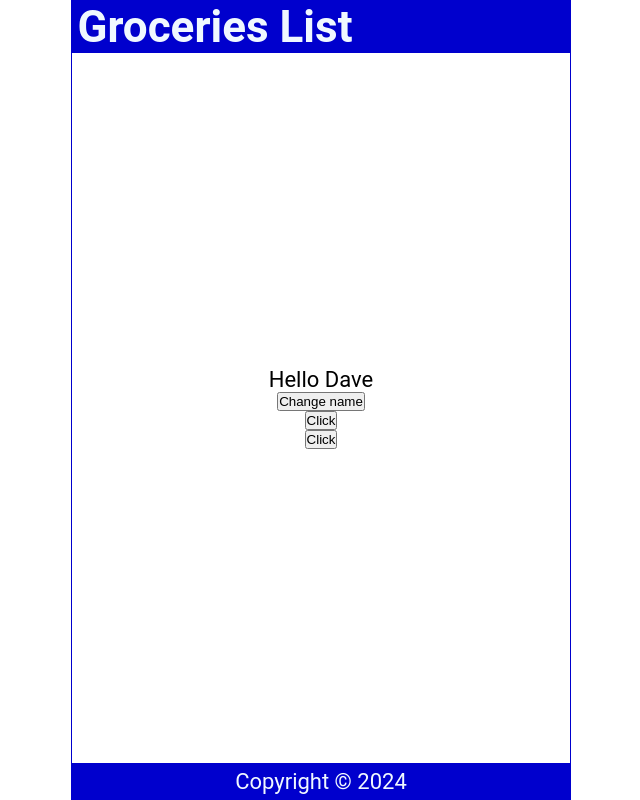
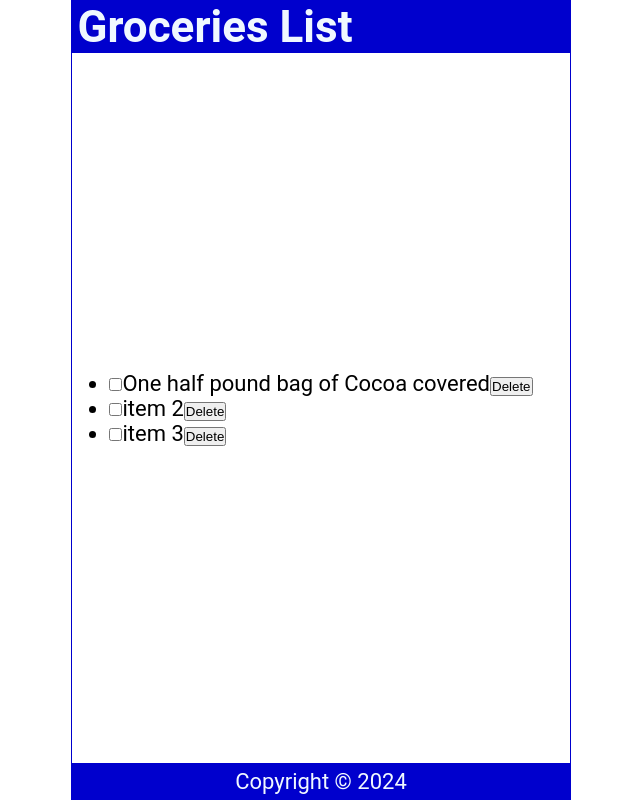
Before and after one commit to Tarikjai/React_Gray, a React (Create React App) app: page / in a window 1280 px wide. Shown: the whole page, without its empty margins (319-959 px from the left). Built offline with nearby package versions, Linux system fonts and the light colour scheme; the HTML template or start-up script is replaced by a standard one.

Commit message:
Lists and keys 'first'

```diff
--- a/src/Content.js
+++ b/src/Content.js
@@ -1,36 +1,42 @@
 import React from 'react'
 import { useState } from 'react'
 const Content = () => {
-    const [name, setName] = useState('Dave')
-    const [count, setCount] = useState(0)
+    const [items, setItems] = useState([
+      {
+        id: 1,
+        checked: false,
+        item: "One half pound bag of Cocoa covered"
+      },
+      {
+        id: 2,
+        checked: false,
+        item: "item 2"
+      },
+      {
+        id: 3,
+        checked: false,
+        item: "item 3"
+      },
+    ])
 
-    const handleNameChange = ()=>{
-        const names =["Tarik","Louison","Samantha"]
-        const int = Math.floor(Math.random()*3)
-        setName(names[int])
-      }
-      const handleClick = () => {
-        setCount(count +1)
-        setCount(count +1)
-        console.log(count)
-      }
 
-      const handleClick2 = (name) => {
-        console.log(`${name} You clicked it!`)
-      }
-      const handleClick3 = (e) => {
-        console.log(e.target.innerText)
-      }
 
   return (
     <main>
+      <ul>
+        {items.map((item)=>(
+          <li className='item' key={item.id}>
+            <input
+                type="checkbox"$
+                checked={item.checked}
+            />
+            <label>{item.item}</label>
+            <button>Delete</button>
+          </li>
 
-        <p onDoubleClick={handleClick}>
-         Hello {name}
-        </p>
-        <button onClick={handleNameChange}>Change name</button>
-        <button onClick={handleClick}>Click</button>
-        <button onClick={(e) => handleClick3(e)}>Click</button>
+
+        ))}
+      </ul>
     </main>
   )
 }
```
